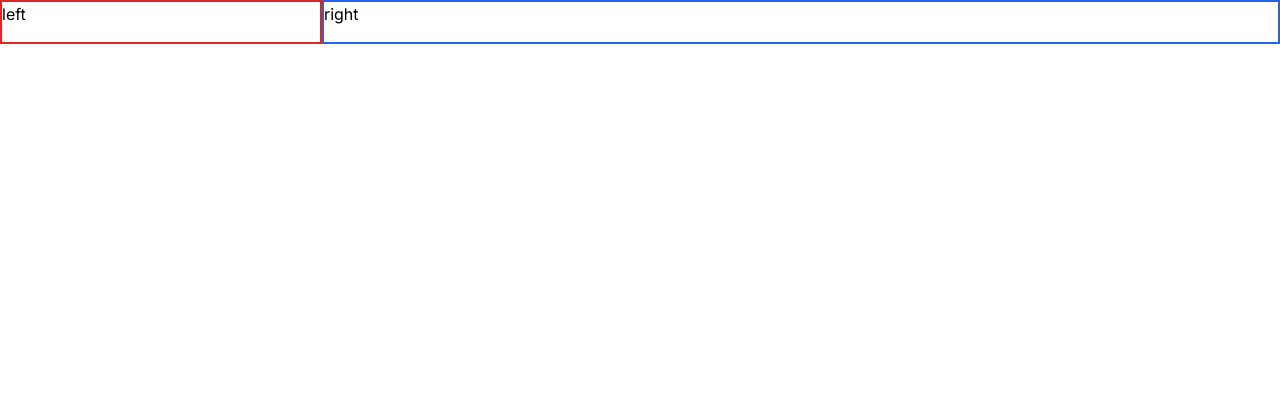
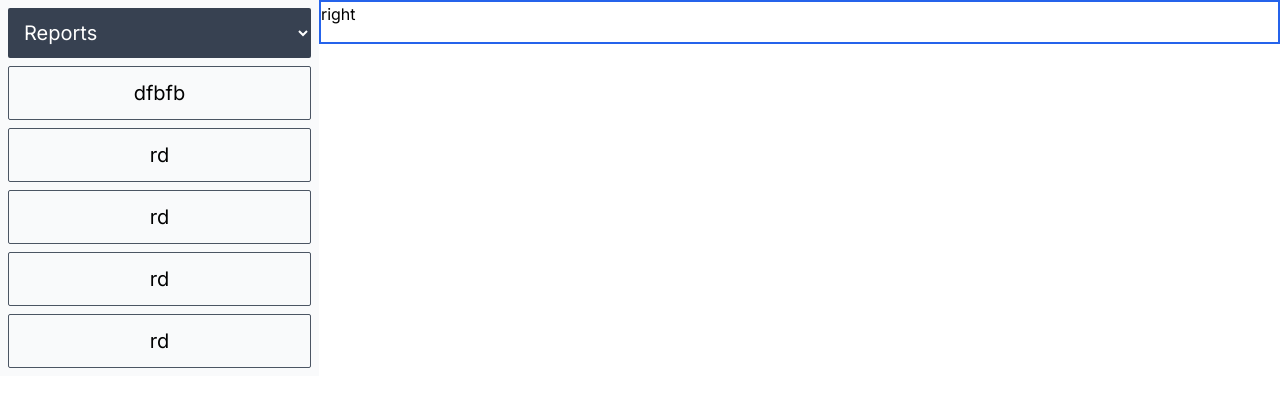
Before and after one commit to SidhartGautam25/marqAdminFrontend, a Next.js app: page / in a window 1280 px wide. Shown: the top 406 px of the page. Built offline with nearby package versions, Linux system fonts and the light colour scheme.

Commit message:
lefthero

```diff
--- a/app/comp/lefthero/LeftHero.tsx
+++ b/app/comp/lefthero/LeftHero.tsx
@@ -1,7 +1,55 @@
-export default function LeftHero(){
-    return(
-        <>
-          <div className="border-2 border-red-600 flex-[1]">left</div>
-        </>
-    );
+import { Fragment, useState } from "react";
+
+export default function LeftHero() {
+  const [opt, setOpt] = useState<string>("report");
+  const handleOnChange = (e: React.ChangeEvent<HTMLSelectElement>) => {
+    setOpt(e.target.value);
+  };
+  const dataBlag: string[] = ["fgbfgb", "dffdb", "bvfgb", "bfgb", "fbfdb"];
+  const dataReport: string[] = ["dfbfb", "rd", "rd", "rd", "rd"];
+  return (
+    <>
+      <div className=" flex-[1] bg-gray-50 text-xl">
+        <div className="rounded-md flex justify-center">
+          <select
+            name=""
+            id=""
+            value={opt}
+            onChange={handleOnChange}
+            className="w-[95%] bg-gray-700 text-white rounded-sm p-3 mt-2 hover:bg-gray-800 mb-2"
+          >
+            <option value="blog">Blog</option>
+            <option value="report">Reports</option>
+          </select>
+        </div>
+        <div className="flex flex-col items-center">
+
+            {opt === "blog" ? (
+              dataBlag.map((item, index) => {
+                return (
+                  <Fragment key={index}>
+                    <div className="blogs w-[95%] border-[1px] border-gray-600 hover:bg-gradient-to-r from-blue-900 to-black mb-2 p-3 hover:text-white text-center rounded-sm hover:cursor-pointer ease-in duration-200">
+                      {item}
+                    </div>
+                  </Fragment>
+                );
+              })
+            ) : (
+              <span></span>
+            )}
+            {opt === "report" ? (
+              dataReport.map((item, index) => {
+                return (
+                  <Fragment key={index}>
+                    <div className="report w-[95%] border-[1px] border-gray-600 hover:bg-gradient-to-r from-blue-900 to-black mb-2 p-3 hover:text-white text-center rounded-sm hover:cursor-pointer ease-in duration-200">{item}</div>
+                  </Fragment>
+                );
+              })
+            ) : (
+              <span></span>
+            )}
+        </div>
+      </div>
+    </>
+  );
 }
```
